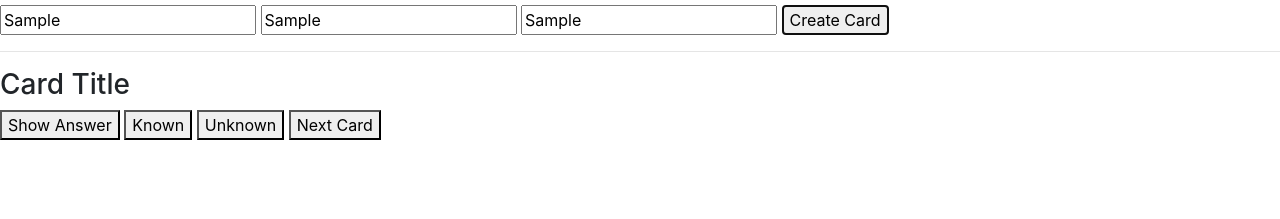
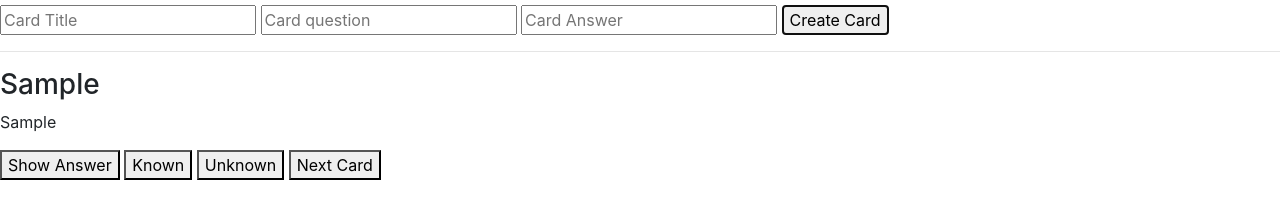
Before and after one commit to IndigoBlack/JavaScript-projects, a plain HTML site: page Flashcards/index.html in a window 1280 px wide. Both pictures are taken after typing "Sample", "Sample", "Sample" into the empty fields and a click on the button "Create Card". Shown: the part 51-270 px from the top of the page. Drawn offline with nearby package versions, Linux system fonts and the light colour scheme.

Commit message:
completed createCard and display Card functions

```diff
--- a/Flashcards/index.html
+++ b/Flashcards/index.html
@@ -18,33 +18,28 @@
     <div id="container">
         <h1>Flashcards</h1>
         <div class="flashcards-form">
-            <input type="text" id="card-title">
-            <input type="text" id="question">
-            <input type="text" id="answer">
+            <input type="text" id="card-title" placeholder="Card Title">
+            <input type="text" id="question" placeholder="Card question">
+            <input type="text" id="answer" placeholder="Card Answer">
 
             <!-- Button for submitting your created card add onclick -->
-            <button id="submit-card">Create Card</button>
+            <button id="submit-card" onclick="createCard()">Create Card</button>
         </div>
     </div>
     <hr>
-    <div id="flashcards-display">
+    <div id="card-container">
         <!-- Display the cards title as here -->
         <h3 id="card-title-displayed">Card Title</h3>
         <!-- Display question here using javascript -->
-         <div id="display-question"></div>
-
+        <p id="display-question"></p>
          <!-- Hide the answer unless the button is clicked -->
-        <p id="answer" style="display: none;"></p>
-
+        <p id="display-answer" style="display: none;"></p>
         <!-- Add the onclick for displaying the answer to this button -->
         <button id="answer-button">Show Answer</button>
-
         <!-- Button for marking the card as known add onclick -->
         <button id="mark-known">Known</button>
-
         <!-- Button for marking the card as unknown add onclick -->
         <button id="mark-unknown">Unknown</button>
-
         <!-- Button to go to the next card add onclick  -->
         <button id="next-card">Next Card</button>
     </div>
--- a/Flashcards/script.js
+++ b/Flashcards/script.js
@@ -5,9 +5,53 @@
 //     Shuffle and display flashcards randomly.
 //     Track progress and mark cards as "known" or "unknown."
 
-// Function for creating a flashcard With a question and answer. Function will be placed on the submit button.
-// Function for displaying the answer the button is clicked.
+// Function for creating a flashcard With a question. Function will be placed on the submit button.
+// Function for displaying the answer when the button is clicked.
 // Function for marking the card as known or unkown (option: You can make it 1 function or 2).
 // Function for next card.
 // Function to shuffle and display the cards.
 // Function to show the number of known and unknown cards.
+const cardContainer = document.getElementById("card-container");
+const cardTitleHeading = document.getElementById("card-title-displayed");
+const displayQuestion = document.getElementById("display-question");
+const displayAnswer = document.getElementById("display-answer");
+const answerInput = document.getElementById("answer");
+const answerButton = document.getElementById("answer-button");
+const markKnown = document.getElementById("mark-known");
+const markUnknown = document.getElementById("mark-unknown");
+const nextCard = document.getElementById("next-card");
+
+const currnetCardIndex = 0;
+const cards = []
+
+
+function createCard() {
+    const cardTitle = document.getElementById("card-title").value;
+    const question = document.getElementById("question").value;
+    const answer = answerInput.value;
+    const submitButton = document.getElementById("submit-card");
+
+    const card = {
+        title: cardTitle,
+        question: question,
+        answer: answer,
+    }
+
+    // Push card to cards list
+    cards.push(card);
+
+    // Clear the inputs after submitting
+    document.getElementById("card-title").value = '';
+    document.getElementById("question").value = '';
+    answerInput.value = '';
+
+    //Function that displays the cards should be here with the index of current card
+    displayCard(cards[currnetCardIndex])
+
+}
+
+function displayCard(card) {
+    cardTitleHeading.textContent = card.title;
+    displayQuestion.textContent = card.question;
+    displayAnswer.textContent = card.answer;
+}
```
